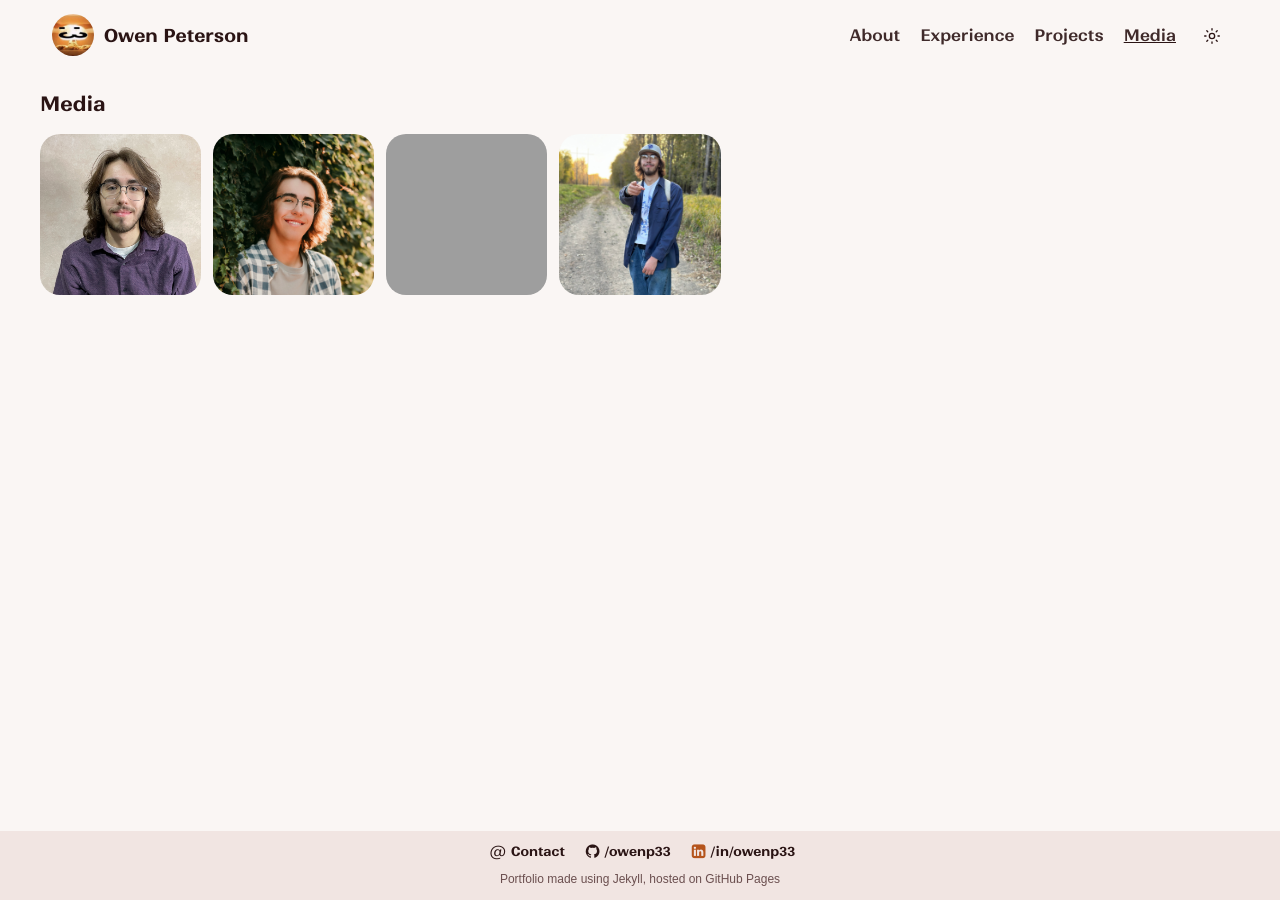
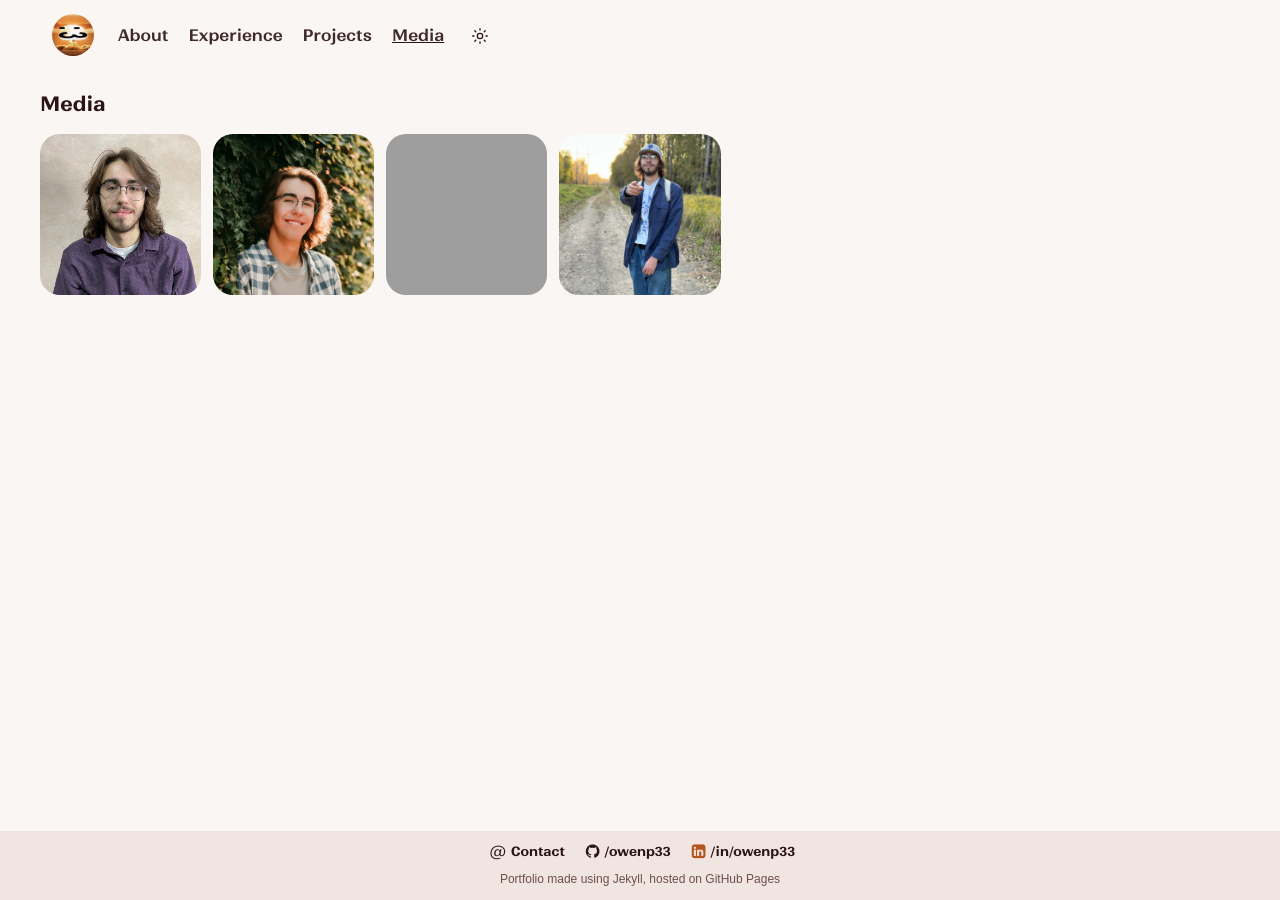
Before and after one commit to owenp33/owenp33.github.io, a Jekyll site: the page built from media.html, in a window 1280 px wide. Built offline with Jekyll 4.4.1, drawn with Linux system fonts in a browser that asks for light colours; grey boxes are pictures that could not be loaded.

Commit message:
Remove name text from header and move nav to top-left

```diff
--- a/_includes/header.html
+++ b/_includes/header.html
@@ -1,7 +1,6 @@
 <header>
     <a class="brand" href="{{ '/' | relative_url }}">
         <img class="brand-logo" src="{{ '/assets/images/profile.jpg' | relative_url }}" alt="Owen Peterson">
-        <h1 class="brand-name">Owen Peterson</h1>
     </a>
     <nav class="nav-right">
         <a class="underline{% if page.url == '/' %} active{% endif %}" href="{{ '/' | relative_url }}"><h2>About</h2></a>
--- a/assets/css/main.css
+++ b/assets/css/main.css
@@ -63,11 +63,11 @@ header {
     margin: 14px auto;
     padding: 0 12px;
     display: flex;
-    justify-content: space-between;
+    justify-content: flex-start;
     align-items: center;
     max-width: 1200px;
     flex-wrap: wrap;
-    gap: 10px;
+    gap: 24px;
 }
 
 .brand {
@@ -81,12 +81,6 @@ header {
     height: 42px;
     border-radius: 50%;
     object-fit: cover;
-}
-
-.brand-name {
-    font-size: 18px;
-    color: var(--text-primary);
-    font-weight: 700;
 }
 
 h4 {
@@ -246,17 +240,7 @@ p {
         font-size: 17px;
     }
 
-    .brand-name {
-        font-size: 14px;
-    }
-
     .nav-right {
         gap: 10px;
     }
 }
-
-@media (max-width: 480px) {
-    .brand-name {
-        display: none;
-    }
-}
```
